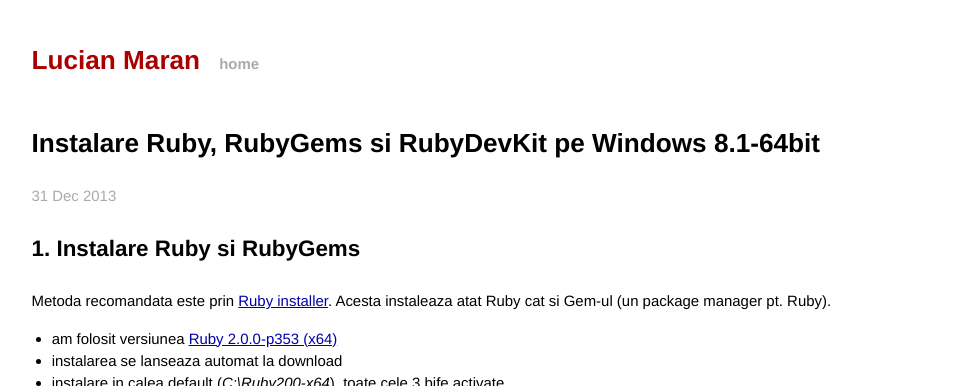
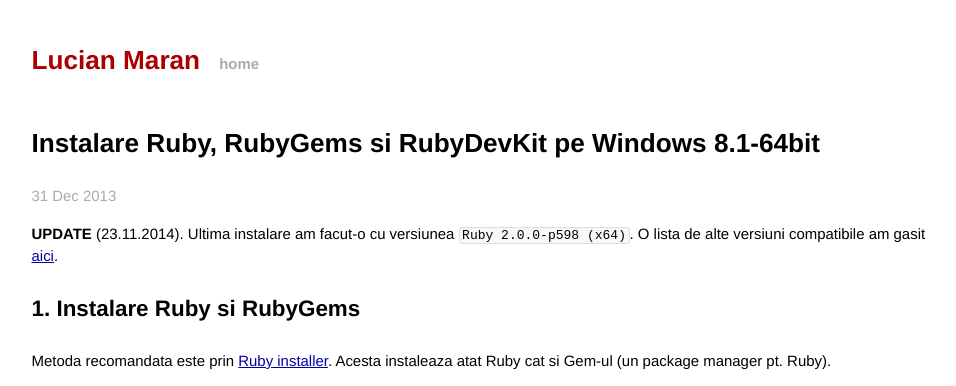
Before and after one commit to lmaran/lmaran.github.io, a Jekyll site: the page built from _posts/2013-12-31-instalare-ruby-rubygems-si-rubydevkit-pe-windows-81-64bit.md, in a window 1280 px wide and 900 px high, cut to the strip 0-386 px from the top of the window. Shown: the whole strip, without its empty margins (160-1116 px from the left). Built offline with Jekyll 4.4.1, drawn with Linux system fonts in a browser that asks for light colours; Markdown is read by kramdown in place of the engine named in the settings; comment, search, counter and statistics services are not loaded.

Commit message:
update some jekyll posts

```diff
--- a/_posts/2013-12-31-instalare-ruby-rubygems-si-rubydevkit-pe-windows-81-64bit.md
+++ b/_posts/2013-12-31-instalare-ruby-rubygems-si-rubydevkit-pe-windows-81-64bit.md
@@ -5,6 +5,8 @@ date:   2013-12-31 00:00:01
 comments: true
 categories: jekyll
 ---
+
+**UPDATE** (23.11.2014). Ultima instalare am facut-o cu versiunea `Ruby 2.0.0-p598 (x64)`. O lista de alte versiuni compatibile am gasit [aici](http://jekyll-windows.juthilo.com/).
 
 
 ## 1. Instalare Ruby si RubyGems
```
Also changed, not shown: _posts/2014-01-01-instalare-jekyll-pe-windows-81.md (+9 -1 lines).
